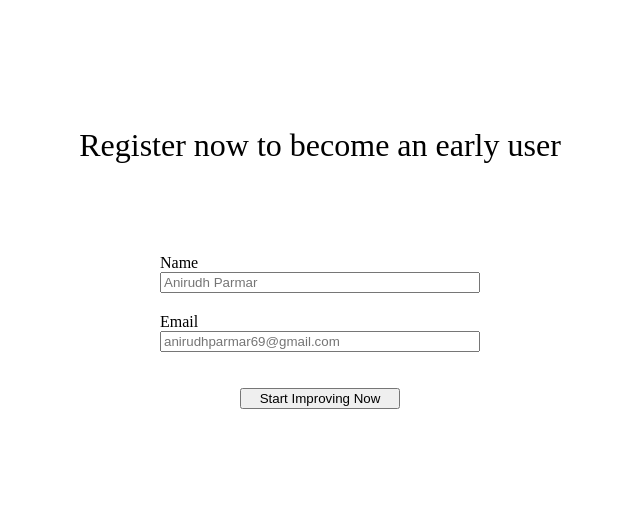
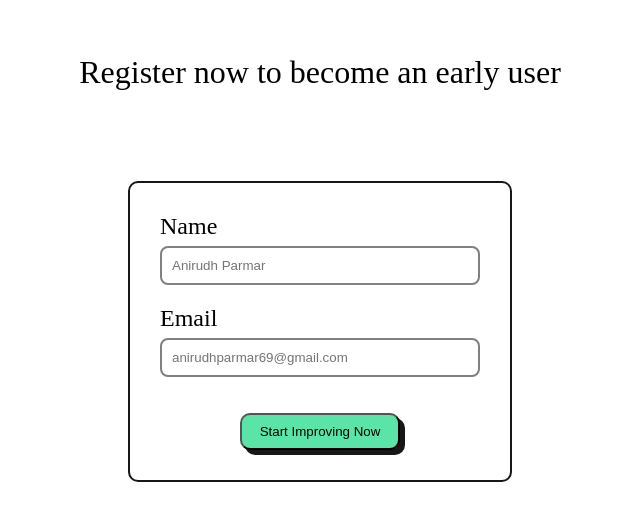
Before and after one commit to anirudhprmar/landing-pages, a plain HTML site: page website 2/index.html in a window 1280 px wide. Shown: the part 961-1482 px from the top of the page, without its empty margins (320-960 px from the left). Drawn offline with Linux system fonts and the light colour scheme.

Commit message:
added the form and scroll feat

```diff
--- a/website 2/index.html
+++ b/website 2/index.html
@@ -24,7 +24,7 @@
             <nav>
                 <ul style="display: flex; gap: 20px; list-style: none; justify-content: center; align-items: center;">
                     <li style="font-size: 1.25rem; font-weight: 200;"><a href="#" style="text-decoration: none; color: black;">Login</a></li>
-                    <li><button style="padding: 8px; background-color:#5AE4A7; border: none; font-size: 1.25rem; font-weight: bold; border-radius:10px; cursor: pointer;">Get CalcUp</button></li>
+                    <li><button style="padding: 8px; background-color:#5AE4A7; border: none; font-size: 1.25rem; font-weight: bold; border-radius:10px; cursor: pointer;" id="scrollToForm">Get CalcUp</button></li>
                 </ul>
             </nav>
         </div>
@@ -35,32 +35,39 @@
             <div style="display: flex; flex-direction: column; max-width: 50%; margin: auto;">
                 <h1 style="font-size: 4rem; ">Unlock Your Mental Maths Superpower!</h1>
                 <p style="font-size: 1.5rem; margin-top: 2rem; width: 35rem;">Master quick calculations through fun, gamified practice. Join thousands improving their math skills daily.</p>
-                <button style="padding: 8px; background-color:#5AE4A7; border: none; font-size: 1.25rem; font-weight: bold; border-radius:10px; width: 20%;">Get CalcUp</button>
+                <button style="padding: 8px; background-color:#5AE4A7; border: none; font-size: 1.25rem; font-weight: bold; border-radius:10px; width: 20%;" id="scrollToForm">Get CalcUp</button>
             </div>
             <div>
                 <img src="heroPic.jpg" alt="A man solving questions with a pen in right hand" width="500" style="padding: 2rem;">
             </div>
         </section>
 
-        <section style="height: 100vh; display:flex; flex-direction: column; align-items: center; justify-content:center;">
+        <section id="form" style="height: 100vh; display:flex; flex-direction: column; align-items: center; justify-content:center;  ">
             <h2 style="text-align: center; font-size: 2rem; font-weight: 500;">Register now to become an early user</h2>
-            <form style="display: flex; flex-direction: column; gap: 20px; margin-top: 4rem; align-items: center;">
-                <div style="display: flex; flex-direction: column;  width: 20rem;">
-                    <label for="username">Name</label>
-                    <input type="text" name="username" id="username" placeholder="Anirudh Parmar">
+            <form style="display: flex; flex-direction: column; gap: 20px; margin-top: 4rem; align-items: center; padding: 30px; border: 2px solid #181717; border-radius: 10px;">
+                <div style="display: flex; flex-direction: column;  width: 20rem; gap: 6px;">
+                    <label for="username" style="font-size: 1.5rem;">Name</label>
+                    <input type="text" required name="username" id="username" style="padding: 10px; border: 2px solid gray; border-radius: 8px;" placeholder="Anirudh Parmar">
 
                 </div>
 
-                <div style="display: flex; flex-direction: column; width: 20rem;">
-                    <label for="email">Email</label>
-                    <input type="email" name="email" id="email" placeholder="anirudhparmar69@gmail.com">
+                <div style="display: flex; flex-direction: column; width: 20rem; gap: 6px;">
+                    <label for="email" style="font-size: 1.5rem;">Email</label>
+                    <input type="email" required name="email" id="email" style="padding: 10px; border: 2px solid gray;  border-radius: 8px;" placeholder="anirudhparmar69@gmail.com">
 
                 </div>
 
-                <button type="submit" style="width: 50%; margin-top: 5%;">Start Improving Now</button>
+                <button type="submit" style="width: 50%; margin-top: 5%; padding: 9px; border-radius: 10px; color: black; background-color: #5AE4A7; box-shadow:5px 5px #181717;">Start Improving Now</button>
             </form>
         </section>
     </main>
 
 </body>
+
+<script>
+    document.getElementById('scrollToForm').addEventListener('click',(e)=>{
+        e.preventDefault()
+        document.getElementById('form').scrollIntoView({behavior:"smooth"})
+    })
+</script>
 </html>
```
